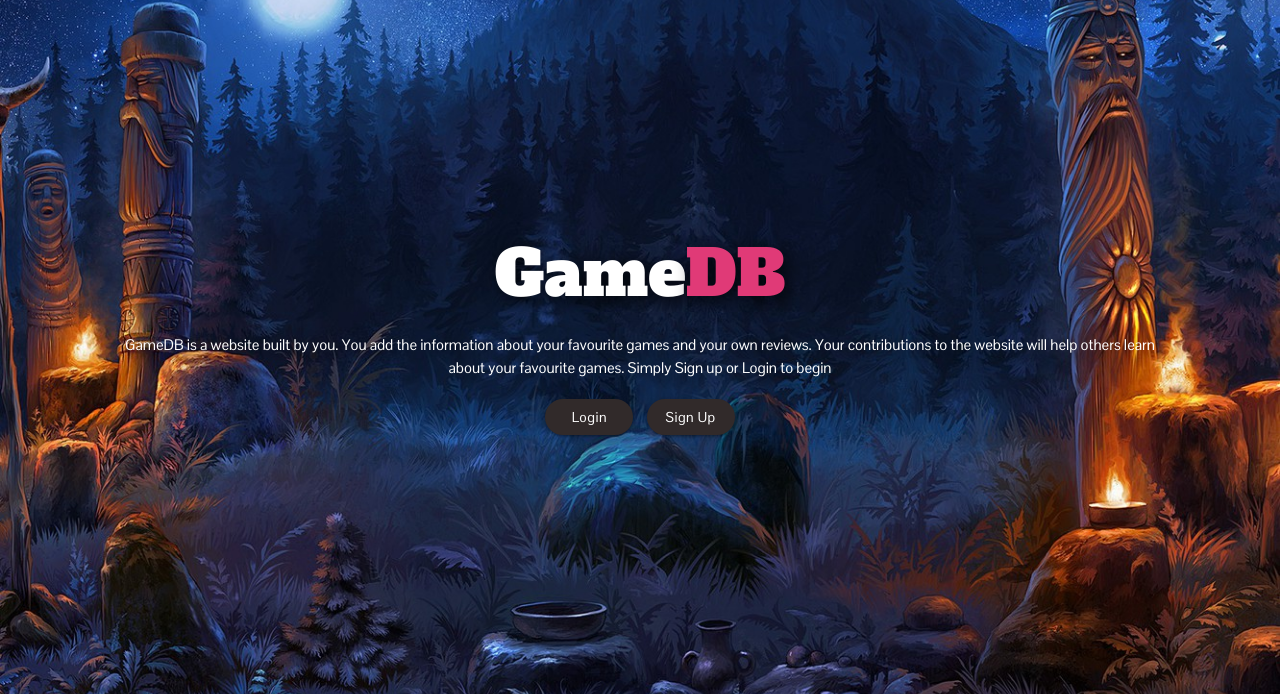
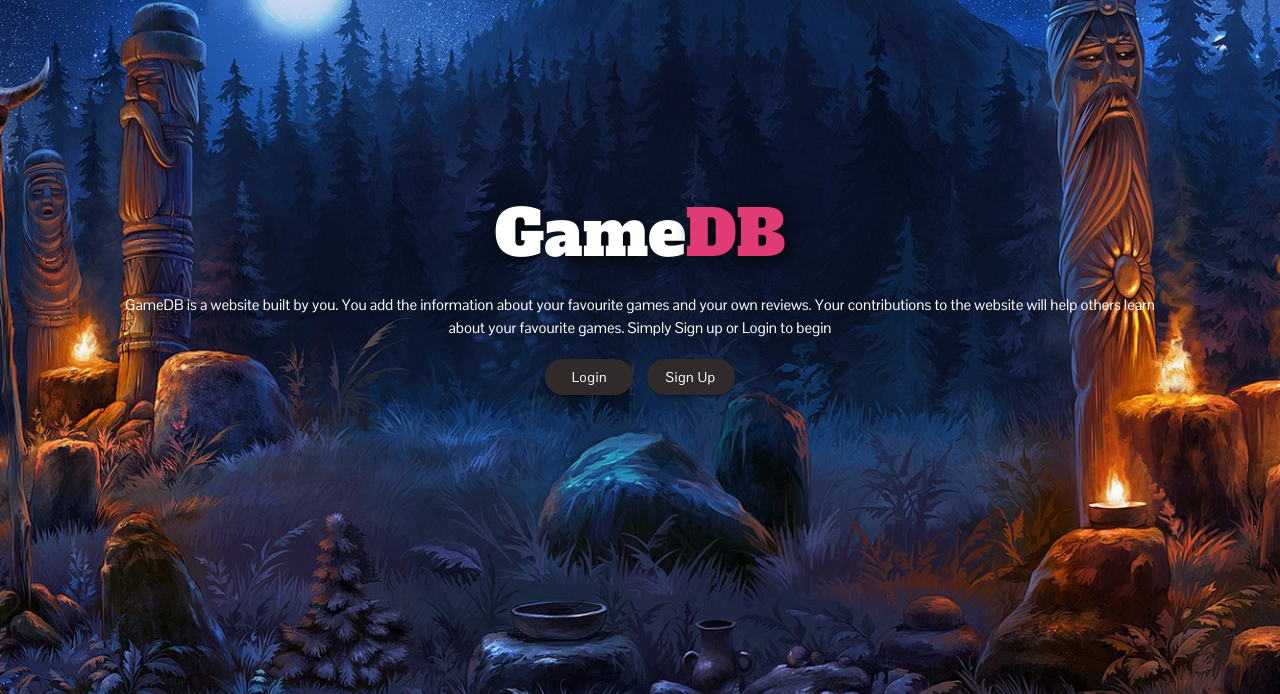
Before and after one commit to aidant842/MilestoneProject3, a Flask app: page / in a window 1280 px wide. Shown: the part 64-758 px from the top of the page. Run offline with Flask 2, Linux system fonts and the light colour scheme; some libraries are stand-ins or nearby versions.

Commit message:
changed some margin-top values for headings to position better on all devices

```diff
--- a/static/css/style.css
+++ b/static/css/style.css
@@ -213,7 +213,7 @@ nav ul a.btn {
   font-family: "Alfa Slab One", cursive;
   text-shadow: 5px 5px 1.2rem rgba(0, 0, 0, 0.8);
   text-align: center;
-  margin-top: 30vh;
+  margin-top: 25vh;
 }
 
 .landing-buttons {
@@ -232,7 +232,7 @@ nav ul a.btn {
 
 .landing-container {
   text-align: center;
-  height: 15vh;
+  /* height: 15vh; */
 }
 
 .landing-paragraph {
@@ -413,7 +413,7 @@ input {
   color: white;
   text-transform: uppercase;
   text-shadow: 5px 5px 1.2rem rgba(0, 0, 0, 0.8);
-  margin-top: 25vh;
+  margin-top: 20vh;
   margin-bottom: 0;
 }
 
```
